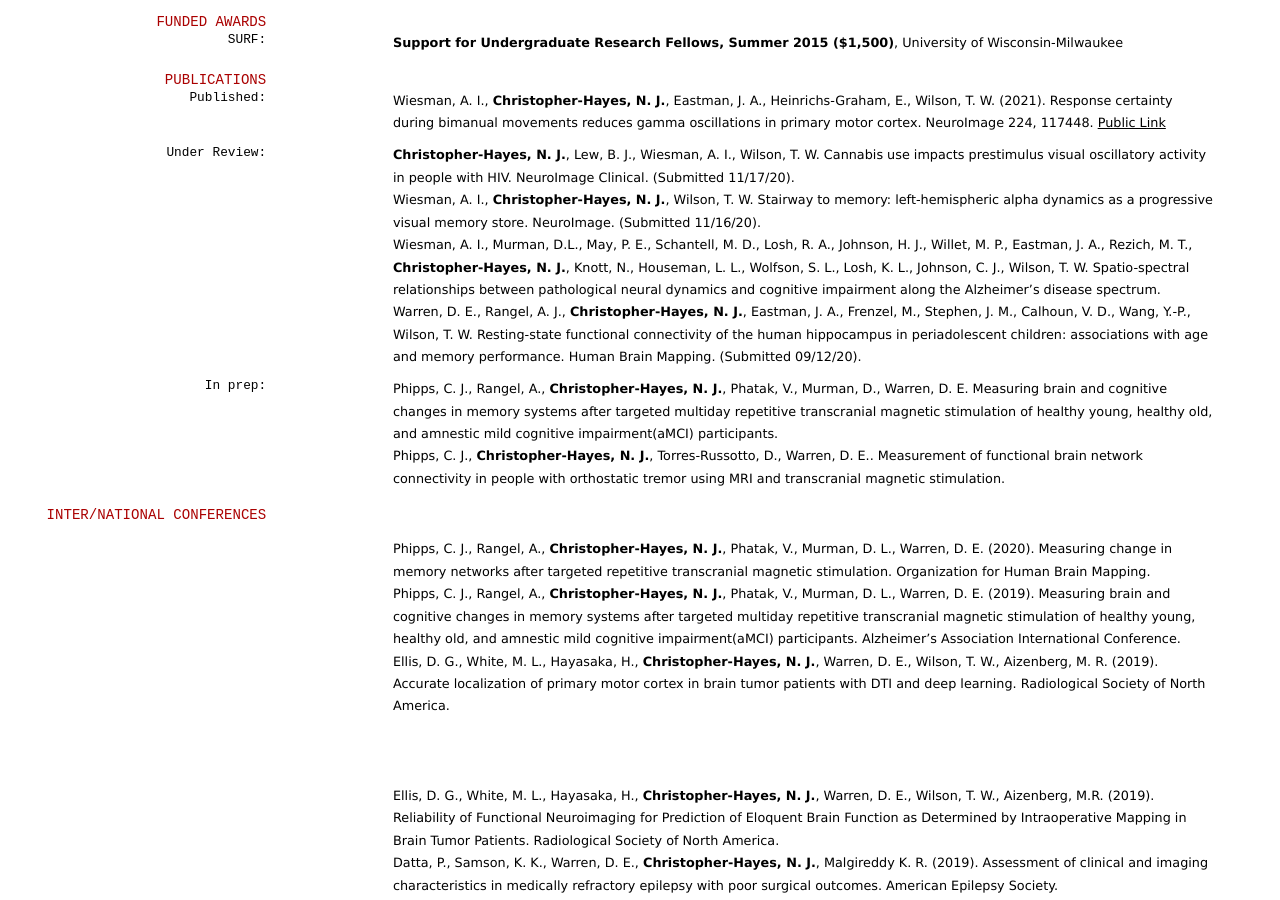
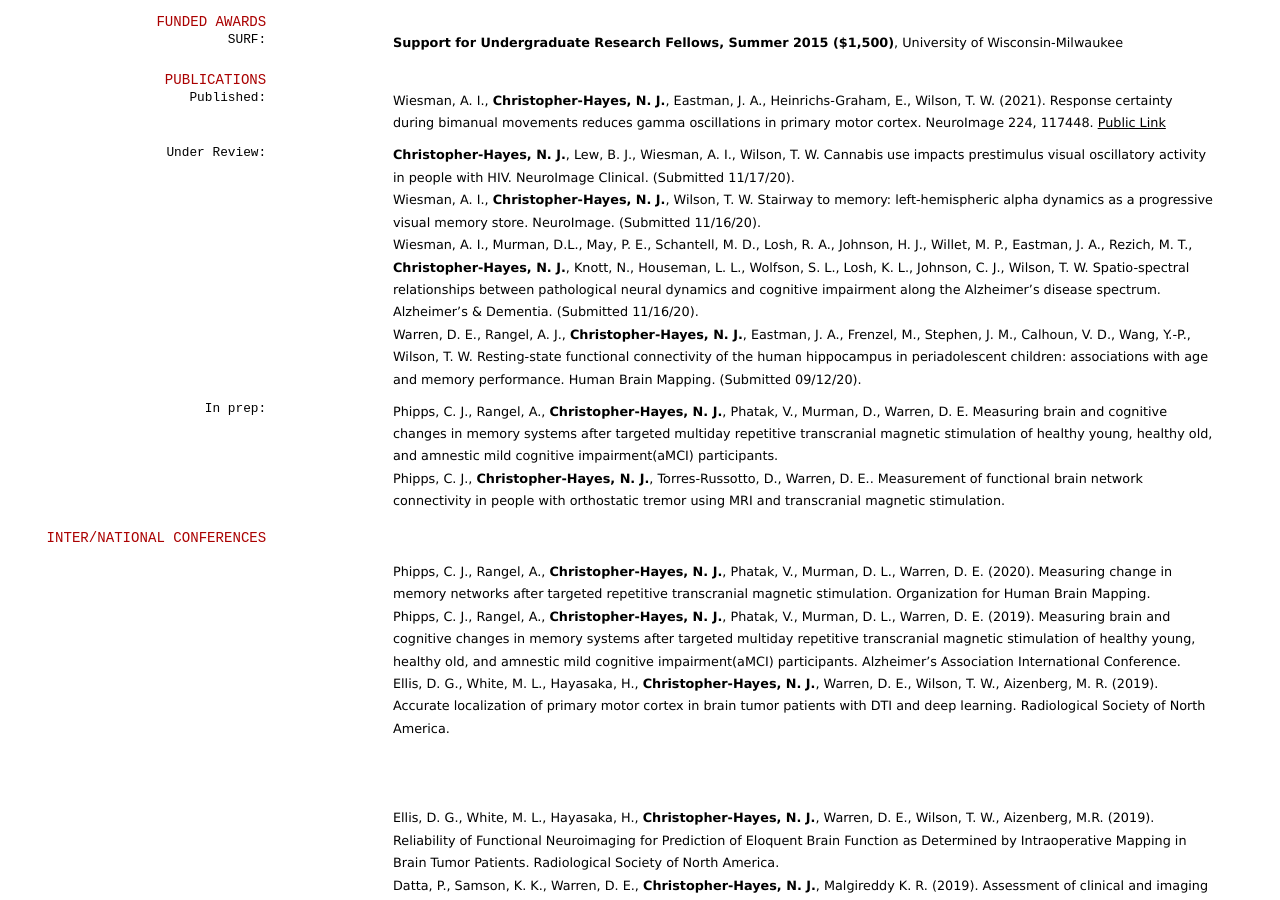
Before and after one commit to nichrishayes/cv, a Jekyll site: the page built from index.md, in a window 1280 px wide and 900 px high, scrolled down 1106 px. Built offline with Jekyll 4.4.1, drawn with Linux system fonts in a browser that asks for light colours.

Commit message:
added submission date for AD MEG manuscript

```diff
--- a/index.md
+++ b/index.md
@@ -117,7 +117,7 @@ __Christopher-Hayes, N. J.__, Lew, B. J., Wiesman, A. I., Wilson, T. W. Cannabis
 Wiesman, A. I., __Christopher-Hayes, N. J.__, Wilson, T. W. Stairway to memory: left-hemispheric alpha dynamics as a progressive visual memory store. NeuroImage. (Submitted 11/16/20).
 
 
-Wiesman, A. I., Murman, D.L., May, P. E., Schantell, M. D., Losh, R. A., Johnson, H. J., Willet, M. P., Eastman, J. A., Rezich, M. T., __Christopher-Hayes, N. J.__, Knott, N., Houseman, L. L., Wolfson, S. L., Losh, K. L., Johnson, C. J., Wilson, T. W. Spatio-spectral relationships between pathological neural dynamics and cognitive impairment along the Alzheimer's disease spectrum.
+Wiesman, A. I., Murman, D.L., May, P. E., Schantell, M. D., Losh, R. A., Johnson, H. J., Willet, M. P., Eastman, J. A., Rezich, M. T., __Christopher-Hayes, N. J.__, Knott, N., Houseman, L. L., Wolfson, S. L., Losh, K. L., Johnson, C. J., Wilson, T. W. Spatio-spectral relationships between pathological neural dynamics and cognitive impairment along the Alzheimer's disease spectrum. Alzheimer's & Dementia. (Submitted 11/16/20).
 
 
 Warren, D. E., Rangel, A. J., __Christopher-Hayes, N. J.__, Eastman, J. A., Frenzel, M., Stephen, J. M., Calhoun, V. D., Wang, Y.-P., Wilson, T. W. Resting-state functional connectivity of the human hippocampus in periadolescent children: associations with age and memory performance. Human Brain Mapping. (Submitted 09/12/20).
```
